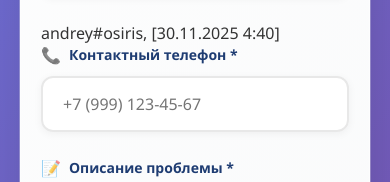
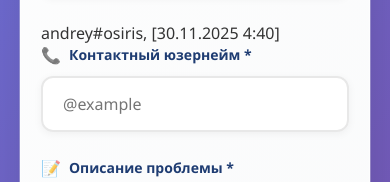
Before and after one commit to gastarbaiter328/tghelpbot, a plain HTML site: page index.html in a window 390 px wide. Shown: the part 786-968 px from the top of the page. Drawn offline with Linux system fonts and the light colour scheme; a script that the page names is missing.

Commit message:
Change phone label to username in form

```diff
--- a/index.html
+++ b/index.html
@@ -411,9 +411,9 @@ andrey#osiris, [30.11.2025 4:40]
 <div class="form-group">
                 <label for="phone">
                     <span class="label-icon">📞</span>
-                    Контактный телефон *
+                    Контактный юзернейм *
                 </label>
-                <input type="tel" id="phone" required placeholder="+7 (999) 123-45-67">
+                <input type="tel" id="phone" required placeholder="@example">
             </div>
 
             <div class="form-group">
```
